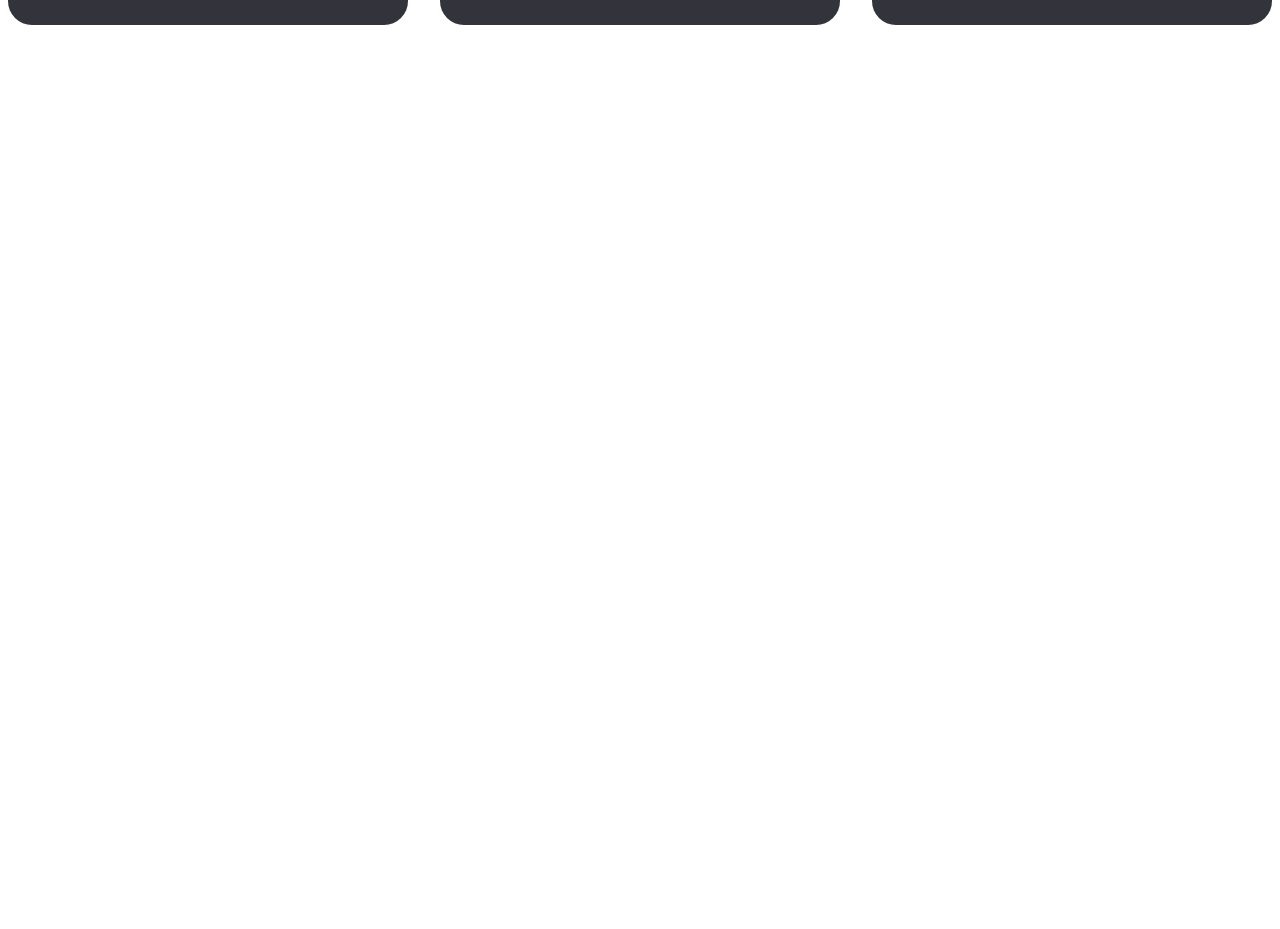
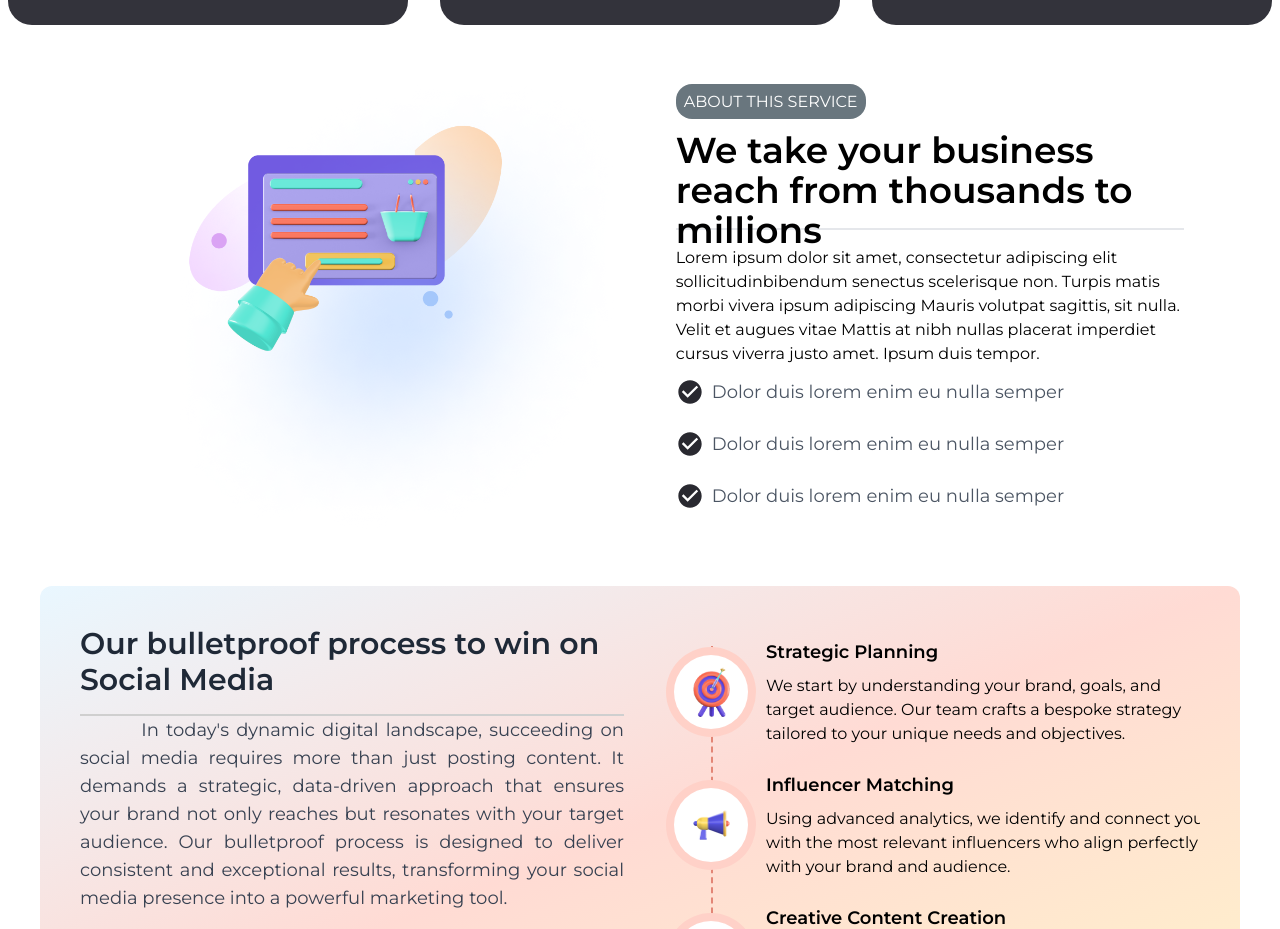
Before and after one commit to aazacz/Mumbling-Monkey, a React (Vite) app: page /b in a window 1280 px wide. Shown: the part 1871-2800 px from the top of the page. Before the commit the page ends 1928 px from the top, so only its background shows below. Built offline with nearby package versions, Linux system fonts and the light colour scheme.

Commit message:
addded the inside page

```diff
--- a/src/components/InnerServices.jsx
+++ b/src/components/InnerServices.jsx
@@ -1,13 +1,21 @@
 import React from 'react'
-import sideimg from "/Frame_29.png"
+import sideimg from "/Frame_28.png"
 import { motion } from "framer-motion"
 import innerServiceImage from "/innerServiceImage.svg"
-import bar from "/insideservices/bar.png"
+import Bar from "/insideservices/bar.png"
 import lightning from "/insideservices/lightning.png"
 import youtube from "/insideservices/youtube.png"
 import bitcoin from "/insideservices/bitcoin.png"
 import calculator from "/insideservices/calculator.png"
 import chat from "/insideservices/chat.png"
+import { MdCheckCircle } from 'react-icons/md'
+import slider from '/insideservices/slider.png'
+import goals from "/Goals.png"
+import Megaphone from "/Megaphone.png"
+import bar from "/bar.png"
+import ContactUs from './ContactUs'
+import Footer from './Footer'
+
 
 const InnerServices = () => {
 
@@ -25,12 +33,53 @@ const InnerServices = () => {
         },
     };
 
+
+    const rightData1 = [
+        {
+            title: "Strategic Planning",
+            description: "We start by understanding your brand, goals, and target audience. Our team crafts a bespoke strategy tailored to your unique needs and objectives.",
+            icon: goals
+        },
+        {
+            title: "Influencer Matching",
+            description: "Using advanced analytics, we identify and connect you with the most relevant influencers who align perfectly with your brand and audience.",
+            icon: Megaphone
+        },
+        {
+            title: "Creative Content Creation",
+            description: "Our experts develop engaging and authentic content that resonates with your audience, ensuring maximum impact and engagement.",
+            icon: bar
+        },
+
+    ]
+
+
+    const rightData2 = [
+        {
+            title: "Campaign Execution",
+            description: "With meticulous attention to detail, we launch and manage your campaigns, ensuring everything runs smoothly and efficiently.",
+            icon: goals
+        },
+        {
+            title: "Performance Monitoring",
+            description: "We continuously track and analyze campaign performance, providing you with real-time insights and actionable feedback to optimize results",
+            icon: Megaphone
+        },
+        {
+            title: "Comprehensive Reporting",
+            description: "At the end of each campaign, we deliver detailed reports that highlight key metrics, successes, and areas for improvement, ensuring you always stay ahead of the game",
+            icon: bar
+        },
+
+    ]
+
+
     const cardData = [
 
         {
             title: "Content Strategy",
             description: "Lorem ipsum dolor sit amet consecte tur adipiscing elit olme do semper dalaracc lacus vel facilisis volutpat est velitolm.",
-            icon: bar
+            icon: Bar
         },
         {
             title: "Brand Awareness",
@@ -58,13 +107,12 @@ const InnerServices = () => {
             icon: chat
         },
 
-
     ]
 
     return (
         <>
 
-            <div className='w-full  bg-gray-200 h-max px-16 relative overflow-y-hidden  flex flex-col  items-center'>
+            <div className='w-full   h-max px-16 relative overflow-y-hidden  flex flex-col  items-center'>
 
                 <div className='relative w-full h-screen flex  items-center'>
 
@@ -151,19 +199,175 @@ const InnerServices = () => {
             </div>
 
 
-            <div className='w-screen '>
+            <div className='w-screen  flex gap-x-2 px-16'>
+
+                {/* Left side */}
+                <div className='w-1/2  h-max flex justify-end items-center'>
+
+                    <img src={slider} className='  h-[480px]' alt="" />
+
+                </div>
+                {/* Right side */}
+
+                <div className='w-1/2 h-max  p-8'>
+                    <span className='bg-[#69767e] font-montserrat px-2 py-2 rounded-2xl text-white ' > ABOUT THIS SERVICE</span>
+
+                    <h1 className='w-full h-[100px] border-b-2 font-montserrat font-semibold text-4xl mt-4'>We take your business reach from thousands to millions</h1>
+                    <p className='text-base font-montserrat mt-4'>Lorem ipsum dolor sit amet, consectetur adipiscing elit sollicitudinbibendum senectus scelerisque non.
+                        Turpis matis morbi vivera ipsum adipiscing Mauris volutpat sagittis,
+                        sit nulla. Velit et augues vitae Mattis at nibh nullas placerat imperdiet cursus viverra justo amet. Ipsum duis tempor.</p>
 
 
-                <div class></div>
-                <div class></div>
+                    <div className='flex items-center w-full gap-x-2 py-3 '>
+                        <MdCheckCircle className='text-[28px] text-[#292930]' />
+                        <h1 className='font-montserrat text-lg font-normal text-gray-600'>Dolor duis lorem enim eu nulla semper </h1>
+                    </div>
+
+                    <div className='flex items-center w-full gap-x-2 py-3 '>
+                        <MdCheckCircle className='text-[28px] text-[#292930]' />
+                        <h1 className='font-montserrat text-lg font-normal text-gray-600'>Dolor duis lorem enim eu nulla semper </h1>
+                    </div>
+
+                    <div className='flex items-center w-full gap-x-2 py-3 '>
+                        <MdCheckCircle className='text-[28px] text-[#292930]' />
+                        <h1 className='font-montserrat text-lg font-normal text-gray-600'>Dolor duis lorem enim eu nulla semper </h1>
+                    </div>
+
+
+
+                </div>
+
+            </div>
+
+
+            {/*Section 3  */}
+
+            <div className='w-full flex justify-center'>
+                <div className='rounded-xl w-full md:max-w-[1200px]  flex mt-8 p-10 bg-gradient-to-tl from-[#FFF3CA]  via-[#FFDBD4] to-[#E9F7FF] gap-x-8'>
+
+                    {/* Left Side */}
+                    <div className='w-1/2 h-full flex flex-col  '>
+
+                        <div className='border-b-[2px]  border-[#CFCFCF] w-full  h-[90px]  '>
+                            <h1 className='font-montserrat font-semibold text-3xl text-gray-800'>Our bulletproof process to win on Social Media</h1>
+                        </div>
+
+                        <div className=' flex w-full h-max'>
+                            <h1 className='text-gray-700 text-lg font-montserrat text-justify '>&emsp; &emsp;&emsp;In today's dynamic digital landscape, succeeding on social media requires more than just posting content. It demands a strategic, data-driven approach that ensures your brand not only reaches but resonates with your target audience. Our bulletproof process is designed to deliver
+                                consistent and exceptional results, transforming your social media presence into a powerful marketing tool. </h1>
+                        </div>
+
+
+                        <div className='w-full pt-4 grid grid-flow-row grid-rows-3 gap-y-3' >
+
+
+
+                            <div className='flex items-center w-full gap-x-2 '>
+                                <MdCheckCircle className='text-[22px] text-[#292930]' />
+                                <h1 className='font-montserrat font-normal text-gray-600'>Dolor duis lorem enim eu nulla semper </h1>
+                            </div>
+
+                        </div>
 
 
 
 
 
+                    </div>
+                    {/* right Side */}
+
+                    <div className='w-1/2 overflow-x-scroll grid grid-flow-col snap-x snap-mandatory  yScrollbar'>
+
+
+
+
+
+                        <div className='w-[550px] h-full  snap-center flex items-center'>
+
+                            <div className='relative w-[20%] overflow-hidden h-full grid grid-flow-row justify-center  items-center'>
+                                <div className='absolute  w-full h-[90%] left-1/2  border-l-2 border-dashed  border-[#E38676] '></div>
+                                {rightData1.map((val, index) => {
+                                    return (
+
+                                        <div key={index} className='rounded-full z-20 w-[90px] h-[90px] max-w-[90px] max-h-[90px] bg-[#FFD1C8] flex justify-center items-center '>
+                                            <div className=' rounded-full w-[80px] h-[80px] max-w-[74px] max-h-[74px] bg-white flex justify-center items-center'>
+                                                <img src={val.icon} className='w-[50%]' alt="" />
+                                            </div>
+                                        </div>
+                                    )
+                                })}
+
+                            </div>
+
+                            <div className='flex-1 h-full grid grid-flow-row justify-center  items-center'>
+                                {rightData1.map((val, index) => {
+                                    return (
+                                        <div key={index}>
+                                            <h1 className='font-montserrat text-lg font-semibold pb-2'>{val.title}</h1>
+                                            <h1 className='font-montserrat '>{val.description} </h1>
+
+                                        </div>
+                                    )
+                                })}
+
+
+                            </div>
+
+                        </div>
+                        <div className='w-[550px] h-full  snap-center flex items-center'>
+
+                            <div className='relative w-[20%] overflow-hidden h-full grid grid-flow-row justify-center  items-center'>
+                                <div className='absolute w-full h-[90%] left-1/2  border-l-2 border-dashed  border-[#E38676] '></div>
+                                {rightData2.map((val, index) => {
+                                    return (
+
+                                        <div key={index} className='rounded-full z-20 w-[90px] h-[90px] max-w-[90px] max-h-[90px] bg-[#FFD1C8] flex justify-center items-center '>
+                                            <div className=' rounded-full w-[80px] h-[80px] max-w-[74px] max-h-[74px] bg-white flex justify-center items-center'>
+                                                <img src={val.icon} className='w-[50%]' alt="" />
+                                            </div>
+                                        </div>
+
+
+                                    )
+                                })}
+
+
+
+
+
+                            </div>
+
+                            <div className='flex-1 h-full grid grid-flow-row justify-center  items-center'>
+                                {rightData2.map((val, index) => {
+                                    return (
+
+
+
+                                        <div key={index}>
+                                            <h1 className='font-montserrat text-lg font-semibold pb-2'>{val.title}</h1>
+                                            <h1 className='font-montserrat '>{val.description} </h1>
+
+                                        </div>
+                                    )
+                                })}
+
+
+                            </div>
+
+                        </div>
+
+
+
+
+
+
+                    </div>
+                </div>
+
             </div>
 
-
+<ContactUs/>
+<Footer/>
 
         </>
     )
--- a/src/main.jsx
+++ b/src/main.jsx
@@ -12,6 +12,7 @@ ReactDOM.createRoot(document.getElementById('root')).render(
       <ErrorBoundary>
 
         <App />
+
       </ErrorBoundary>
     </BrowserRouter>
   </React.StrictMode>,
```
Also changed, not shown: src/Pages/Homepage.jsx (+8 -8 lines), public/Frame_28.png (added), public/insideservices/slider.png (added).
